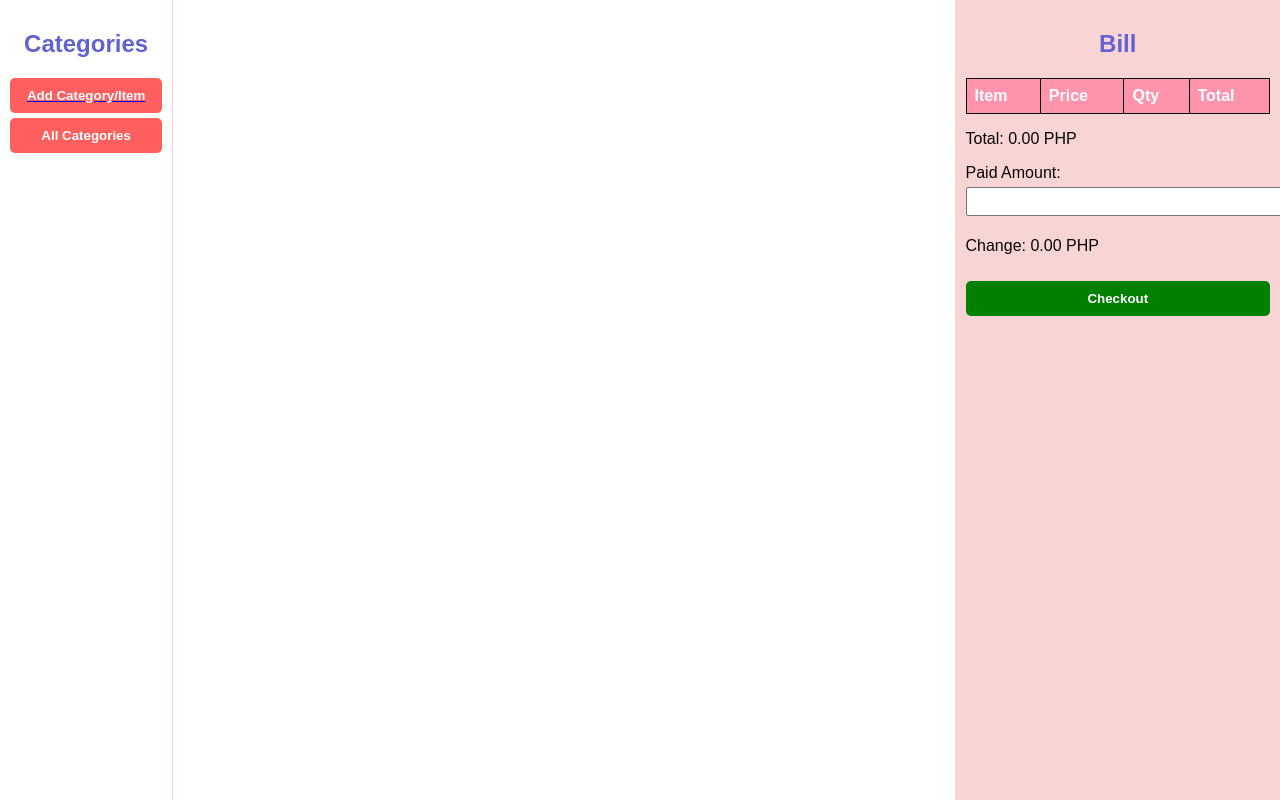
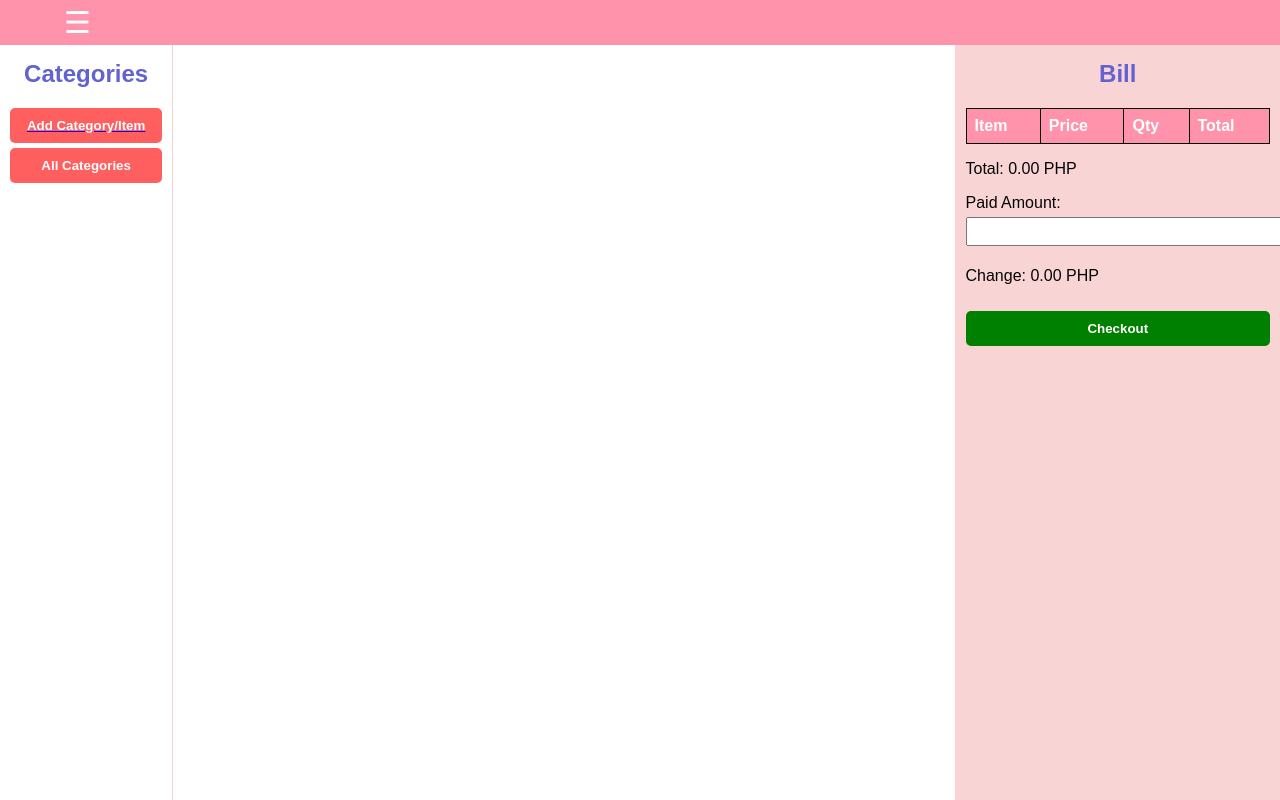
Before and after one commit to Maui0826/EaseSlip, a PHP site: page /billing.html in a window 1280 px wide. Run offline with PHP 8.4, Linux system fonts and the light colour scheme; data that the repository does not hold is empty.

Commit message:
new changes

```diff
--- a/DashboardMenu/dashboardM.css
+++ b/DashboardMenu/dashboardM.css
@@ -51,6 +51,11 @@
     cursor: pointer;
     transition: all 0.3s ease;
     border-radius: 8px;
+  }
+
+  .sidebar ul li a {
+    text-decoration: none;
+    color: inherit;
   }
 
   .sidebar ul li i {
--- a/INVENTORY/inventory.html
+++ b/INVENTORY/inventory.html
@@ -15,8 +15,8 @@
       <nav class="sidebar" id="sidebar">
         <a href="javascript:void(0)" class="close-btn" onclick="closeSidebar()">&times;</a>
         <ul>
-            <li><a href="#">Dashboard</a></li>
-            <li><a href="#">POS</a></li>
+            <li><a href="/DashboardMenu/dashboardM.html">Dashboard</a></li>
+            <li><a href="/POS/billing.html">POS</a></li>
             <li><a href="/INVENTORY/inventory.html">Inventory</a></li>
         </ul>
     </nav>
--- a/LOGIN/login.php
+++ b/LOGIN/login.php
@@ -49,7 +49,7 @@ if ($_SERVER['REQUEST_METHOD'] === 'POST') {
                 header("Location: /DashboardMenu/dashboardM.html");
                 exit;
             } else {
-                header("Location: /POS/index.html");
+                header("Location: /POS/billing.html");
                 exit;
             }
         } else {
--- a/POS/billing.html
+++ b/POS/billing.html
@@ -7,6 +7,17 @@
     <link rel="stylesheet" href="billing_styles.css">
 </head>
 <body>
+    <header class="header">
+        <div class="sidebar-toggle" onclick="toggleSidebar()">&#9776;</div>
+        <nav class="sidebar" id="sidebar">
+          <a href="javascript:void(0)" class="close-btn" onclick="closeSidebar()">&times;</a>
+          <ul>
+              <li><a href="/DashboardMenu/dashboardM.html">Dashboard</a></li>
+              <li><a href="/POS/billing.html">POS</a></li>
+              <li><a href="/INVENTORY/inventory.html">Inventory</a></li>
+          </ul>
+      </nav>
+    </header>
     <div class="container">
         <div class="section categories">
             <h2>Categories</h2>
--- a/POS/billing_script.js
+++ b/POS/billing_script.js
@@ -1,3 +1,16 @@
+function toggleSidebar() {
+    const sidebar = document.getElementById("sidebar");
+    if (sidebar.style.width === "250px") {
+        sidebar.style.width = "0";
+    } else {
+        sidebar.style.width = "250px";
+    }
+  }
+
+  function closeSidebar() {
+    document.getElementById("sidebar").style.width = "0";
+  }
+
 function fetchCategories() {
     $.get('get_categories.php', function (data) {
         const categories = JSON.parse(data);
--- a/POS/billing_styles.css
+++ b/POS/billing_styles.css
@@ -20,6 +20,69 @@
       display: flex;
       flex-direction: row;
       height: 100%;
+      padding-top: 30px;
+  }
+  .header {
+    top: 0;
+    left: 0;
+    color: #f5f5f5;
+    padding: 5px 5%;
+    position: fixed;
+    width: 100%;
+    z-index: 100;
+    background: var(--primary);
+  }
+
+  .sidebar-toggle {
+    font-size: 30px;
+    cursor: pointer;
+    color: var(--background);
+    width: 0;
+  }
+
+  .sidebar {
+    width: 0;
+    height: 100%;
+    position: fixed;
+    top: 0;
+    left: 0;
+    background-color: var(--primary);
+    overflow-x: hidden;
+    padding-top: 60px;
+    transition: 0.5s;
+  }
+
+  .sidebar ul {
+    list-style-type: none;
+    padding: 0;
+    margin: 0;
+  }
+
+  .sidebar ul li {
+    padding: 10px 20px;
+    text-align: center;
+  }
+
+  .sidebar ul li a {
+    text-decoration: none;
+    color: white;
+    display: block;
+    padding: 10px;
+    font-size: 18px;
+  }
+
+  .sidebar ul li a:hover {
+    background-color: var(--background);
+    color: black;
+  }
+
+  .close-btn {
+    position: absolute;
+    top: 0;
+    right: 25px;
+    font-size: 36px;
+    text-decoration: none;
+    color: white;
   }
   .section {
       flex: 1;
@@ -62,6 +125,7 @@
       flex-wrap: wrap;
       gap: 40px;
       justify-content: left;
+      padding-top: 40px;
   }
   .card {
       width: 20%; /* Adjust width to fit 5 items in a row */
--- a/POS/get_categories.php
+++ b/POS/get_categories.php
@@ -2,7 +2,7 @@
 $servername = "127.0.0.1";
 $username = "root";
 $password = "";
-$database = "pos";
+$database = "registration";
 $conn = new mysqli($servername, $username, $password, $database);
 if ($conn->connect_error) {
     die("Connection failed: " . $conn->connect_error);
--- a/POS/get_items.php
+++ b/POS/get_items.php
@@ -2,7 +2,7 @@
 $servername = "127.0.0.1";
 $username = "root";
 $password = "";
-$database = "pos";
+$database = "registration";
 $conn = new mysqli($servername, $username, $password, $database);
 if ($conn->connect_error) {
     die("Connection failed: " . $conn->connect_error);
--- a/POS/insert_stock.php
+++ b/POS/insert_stock.php
@@ -2,7 +2,7 @@
 $servername = "127.0.0.1";
 $username = "root";
 $password = "";
-$database = "pos";
+$database = "registration";
 $conn = new mysqli($servername, $username, $password, $database);
 if ($conn->connect_error) {
     die("Connection failed: " . $conn->connect_error);
--- a/POS/update_stock.php
+++ b/POS/update_stock.php
@@ -2,7 +2,7 @@
 $servername = "127.0.0.1";
 $username = "root";
 $password = "";
-$database = "pos";
+$database = "registration";
 $conn = new mysqli($servername, $username, $password, $database);
 if ($conn->connect_error) {
     die("Connection failed: " . $conn->connect_error);
--- a/RESETPASSWORD/reset-password.html
+++ b/RESETPASSWORD/reset-password.html
@@ -42,7 +42,7 @@
         <button class="after-otp" id="reset-btn">SUBMIT</button>
 
         <button class="cancel-btn">
-          CANCEL
+          <a href="/LOGIN/login.html">CANCEL</a>
           <a href="/LOGIN/login.html"></a>
         </button>
       </form>
--- /dev/null
+++ b/loadingScreen/loadingScreen.js
@@ -0,0 +1,5 @@
+window.onload = () => {
+    setTimeout(() => {
+      window.location.href = "/LOGIN/login.html";
+    }, 5000); // 3 seconds delay
+};
```
Also changed, not shown: DashboardMenu/dashboardM.html (+12 -8 lines), DashboardMenu/dashboardM.js (+12 -0 lines), LOGIN/login.css (+6 -1 lines), SIGNUP/signup.css (+6 -1 lines), loadingScreen/loadingScreen.css (added, +49 -0 lines), loadingScreen/loadingScreen.html (added, +16 -0 lines), POS/uploads/344742110_1980210542319412_2714776486456807352_n.jpg (added).
